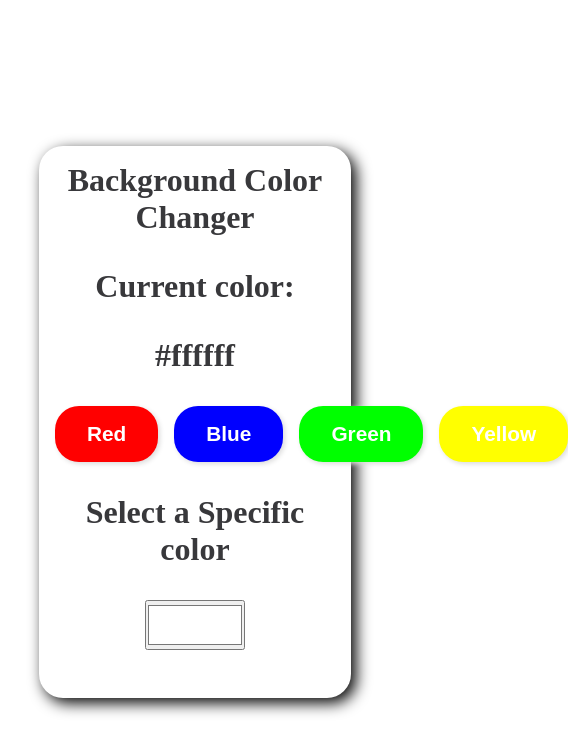
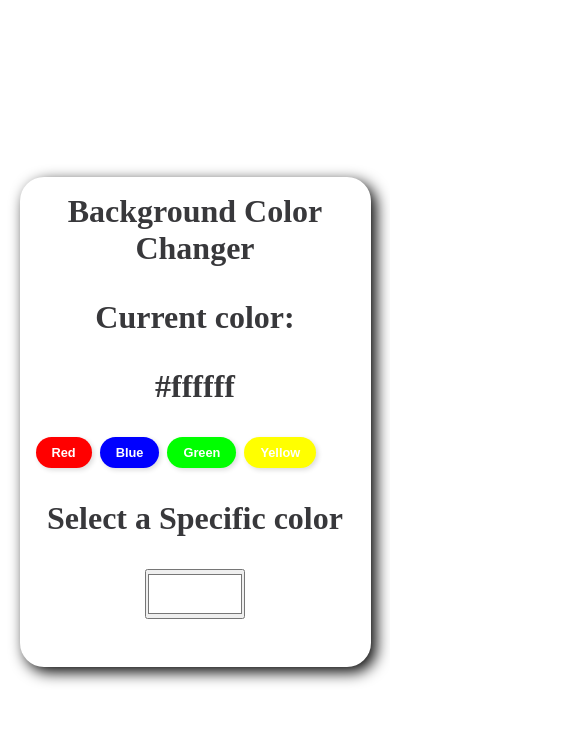
Before and after one commit to Abhijith-AK/colorPicker, a React (Vite) app: page / in a window 390 px wide. Shown: the top 754 px of the page, 568 px wide, since content can reach past the window. Built offline with nearby package versions, Linux system fonts and the light colour scheme.

Commit message:
Update index.css

```diff
--- a/src/index.css
+++ b/src/index.css
@@ -16,7 +16,7 @@
 }
 
 .colorPicker{
-    max-width: 80%;
+    max-width: 90%;
     background-color: white;
     padding: 1rem;
     border-radius: 24px;
@@ -50,3 +50,14 @@ input[type = "color"] {
     height: 50px;
     width: 100px;
 }
+
+
+@media screen and (max-width:500px){
+    .buttons{
+       gap:.5rem
+    }
+    button {
+    padding: .5rem 1rem;
+    font-size: .8rem;
+    }
+}
```
